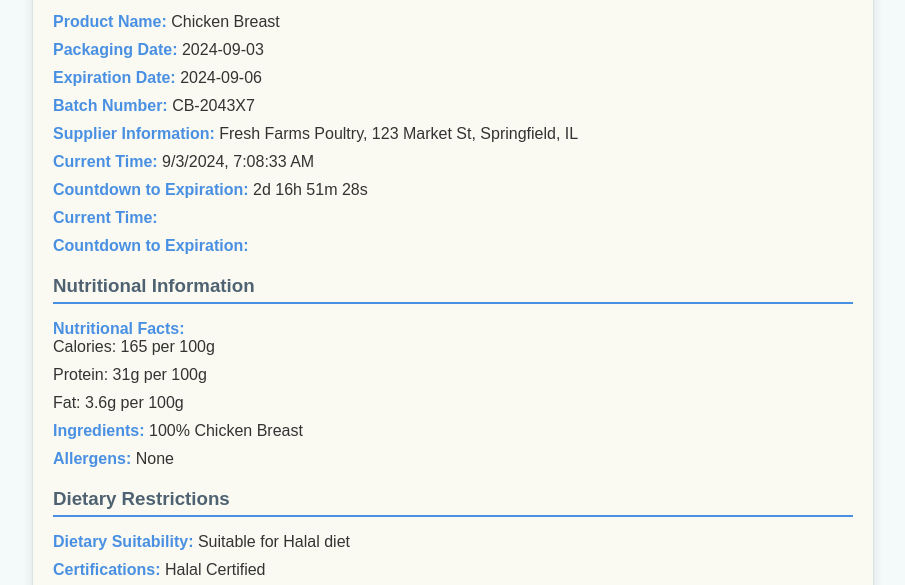
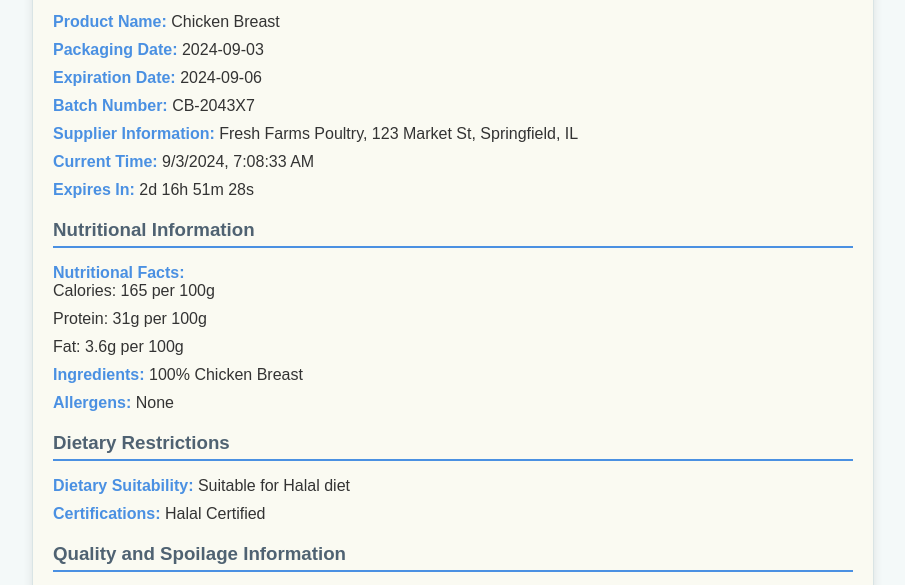
Before and after one commit to harineee/qrchickn, a plain HTML site: page index.html in a window 1280 px wide. Shown: the part 201-786 px from the top of the page, without its empty margins (187-1092 px from the left). Drawn offline with Linux system fonts and the light colour scheme.

Commit message:
Index Update V2

```diff
--- a/index.html
+++ b/index.html
@@ -20,9 +20,7 @@
                 <li><strong>Batch Number:</strong> CB-2043X7</li>
                 <li><strong>Supplier Information:</strong> Fresh Farms Poultry, 123 Market St, Springfield, IL</li>
                 <li><strong>Current Time:</strong> <span id="realTime"></span></li>
-                <li><strong>Countdown to Expiration:</strong> <span id="countdown"></span></li>
-                <li><strong>Current Time:</strong> <span id="realTime"></span></li>
-                <li><strong>Countdown to Expiration:</strong> <span id="countdown"></span></li>
+                <li><strong>Expires In:</strong> <span id="countdown"></span></li>
             </ul>
         </section>
 
```
